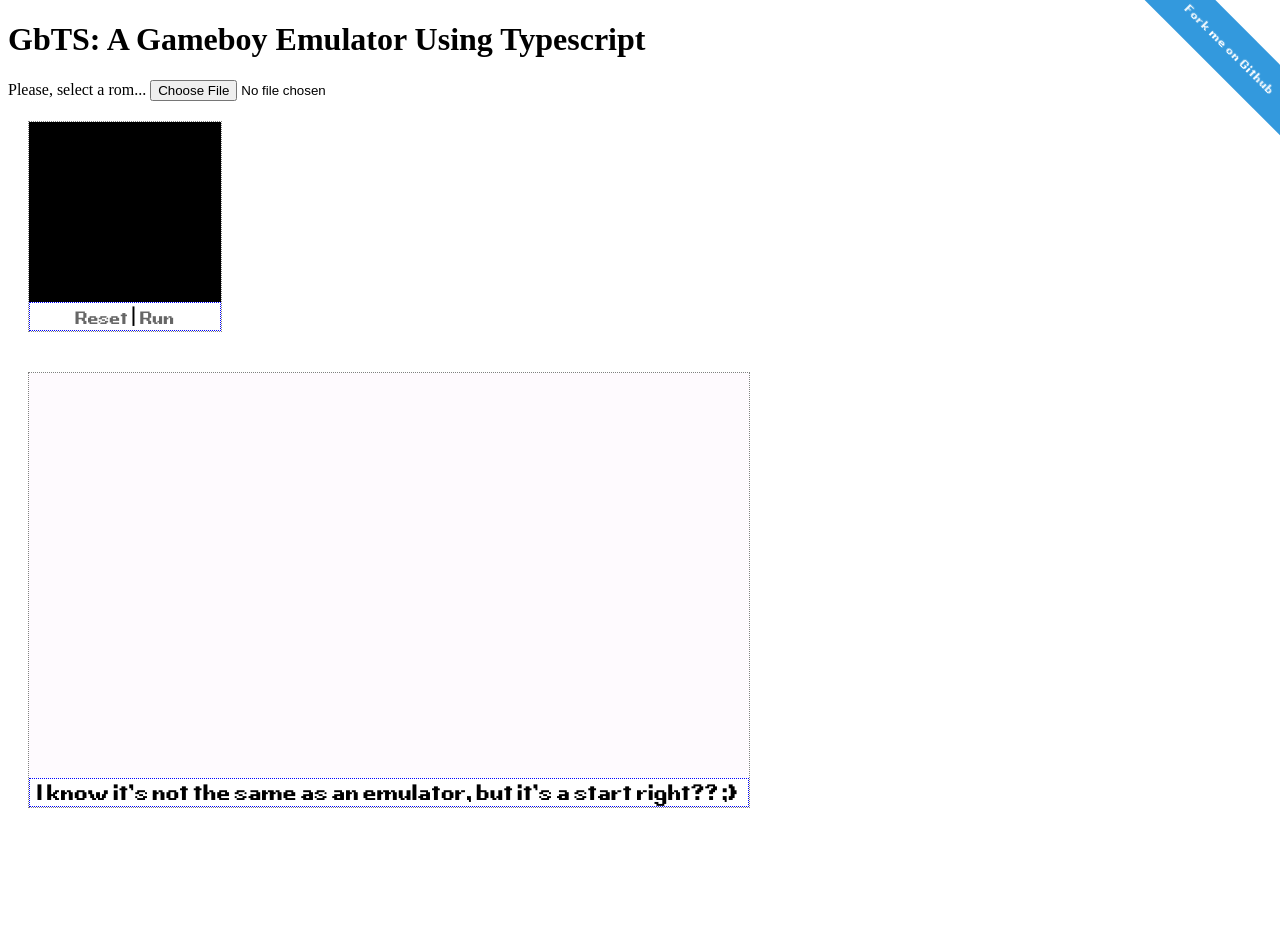
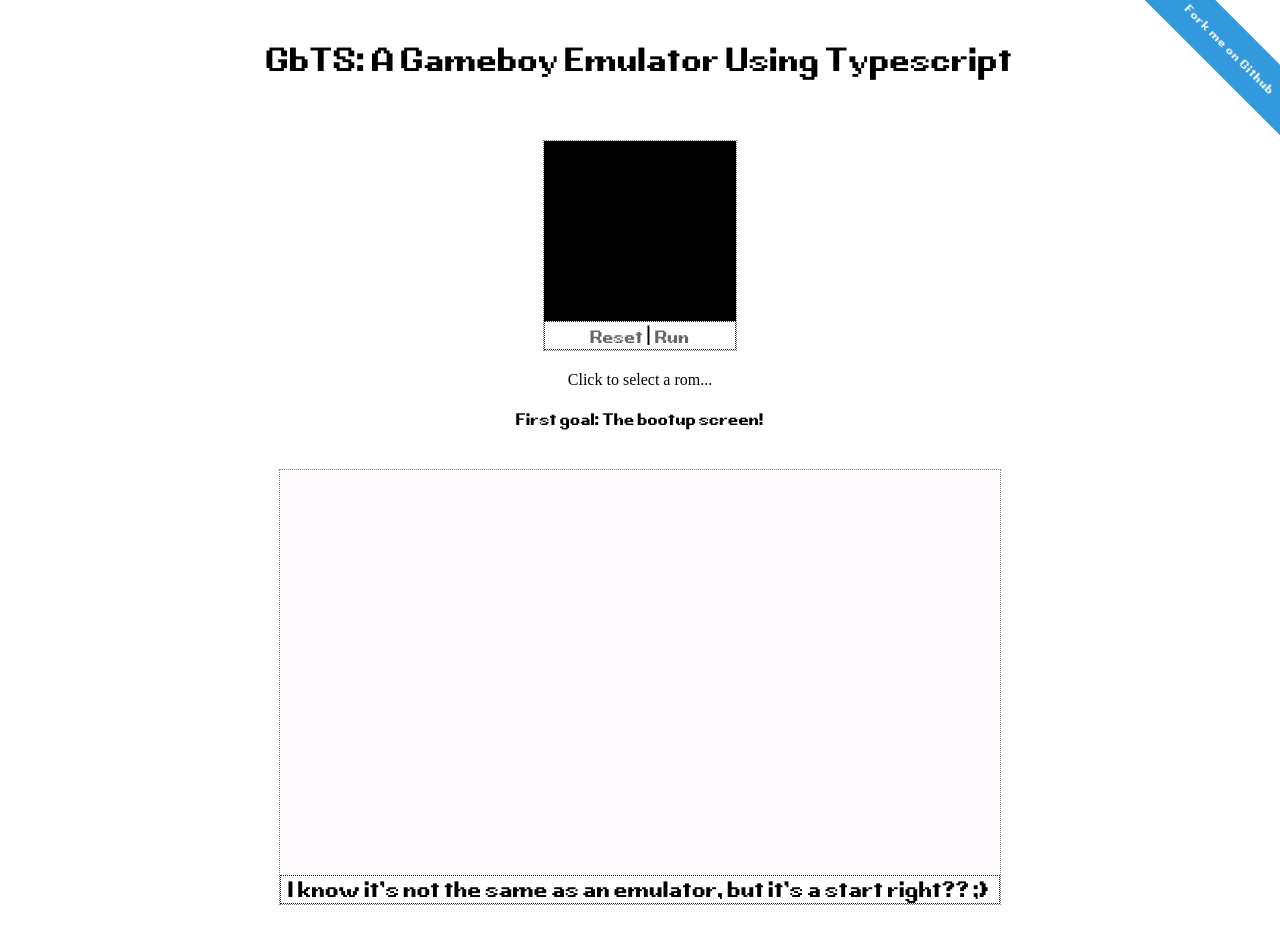
Before and after one commit to UncleFirefox/GbTs, a website with bundled scripts: page src/index.html in a window 1280 px wide. Before the commit the page ends 836 px from the top, so only its background shows below. Built offline with nearby package versions, Linux system fonts and the light colour scheme.

Commit message:
Doing some cleanup plus a better look

```diff
--- a/JsGB/scripts/content.css
+++ b/JsGB/styles/content.css
@@ -113,7 +113,3 @@
 #content .img table {
   margin: 0 auto;
 }
-
-#content .img table th,
-#content .img table td {
-}
--- a/JsGB/scripts/index.css
+++ b/JsGB/styles/index.css
@@ -5,12 +5,8 @@
 
 body {
   color: black;
-  background: url(back.gif) repeat top left;
+  background: url(../images/back.gif) repeat top left;
   font-family: Georgia, serif;
-}
-
-a#navlink {
-  display: none;
 }
 
 #wrapper {
@@ -52,7 +48,7 @@
 }
 
 #container {
-  background: url(body-920.jpg) repeat-y top left;
+  background: url(../images/body-920.jpg) repeat-y top left;
   width: 920px;
 }
 
@@ -147,9 +143,6 @@
   margin-top: -50px;
 }
 
-#wrapper #foot { filter: progid:DXImageTransform.Microsoft.AlphaImageLoader(sizingMethod=crop,src='../img/foot.png'); }
-#wrapper > #foot { background: url(../img/foot.png) no-repeat top left; }
-
 #foot .inner {
   padding-top: 66px;
   padding-right: 54px;
--- a/src/index.html
+++ b/src/index.html
@@ -10,24 +10,25 @@
 
 <body>
     <div class="corner-ribbon top-right sticky blue"><a target="_blank" href="https://github.com/UncleFirefox/GbTs">Fork me on Github</a></div>
-    <div>
-        <h1>GbTS: A Gameboy Emulator Using Typescript</h1>
-    </div>
-    <div>
-        <laber for="rom-selector">Please, select a rom...</label>
-            <input type="file" id="rom-selector" alt="Select a Gameboy rom">
-    </div>
+    <div style="text-align: center">
+        <p id="title">GbTS: A Gameboy Emulator Using Typescript</p>
         <figure>
             <div id="gbts">
                 <canvas id="screen" width="160" height="144"></canvas>
             </div>
             <figcaption><a id="reset">Reset</a> | <a id="run">Run</a></figcaption>
         </figure>
+        <div>
+            <label id="rom-selector-label" for="rom-selector">Click to select a rom...</label>
+            <input id="rom-selector" type="file" style="display:none;">
+        </div>
+        <p style="font-family:gbretro; font-size:15pt">First goal: The bootup screen!</p>
         <div id="image">
             <figure>
                 <img src="images/gbstart.gif" />
                 <figcaption>I know it's not the same as an emulator, but it's a start right?? ;)</figcaption>
             </figure>
+        </div>
     </div>
     <script src="scripts/Input.js"></script>
     <script src="scripts/GPU.js"></script>
--- a/src/styles/app.css
+++ b/src/styles/app.css
@@ -68,3 +68,13 @@
     color: #FFFFFF;
     text-decoration: none;
 }
+
+#rom-selector-label {
+    cursor: pointer;
+}
+
+#title {
+    font-family:gbretro;
+    font-size:30pt;
+    font-style:bold;
+}
```
Also changed, not shown: JsGB/JsGB.html (+3 -3 lines), JsGB/images/back.gif (renamed from JsGB/scripts/back.gif), JsGB/images/body-920.jpg (renamed from JsGB/scripts/body-920.jpg), JsGB/styles/jsgb.css (renamed from JsGB/scripts/jsgb.css), 3 other files. Lines whose indentation alone changed are shown as unchanged.
